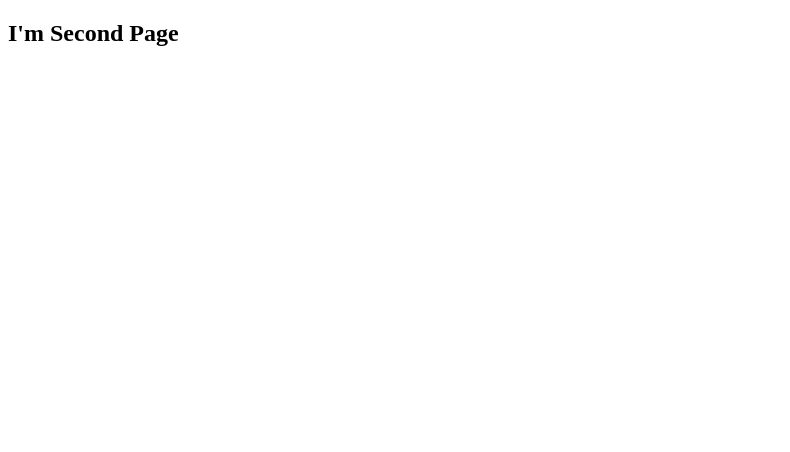
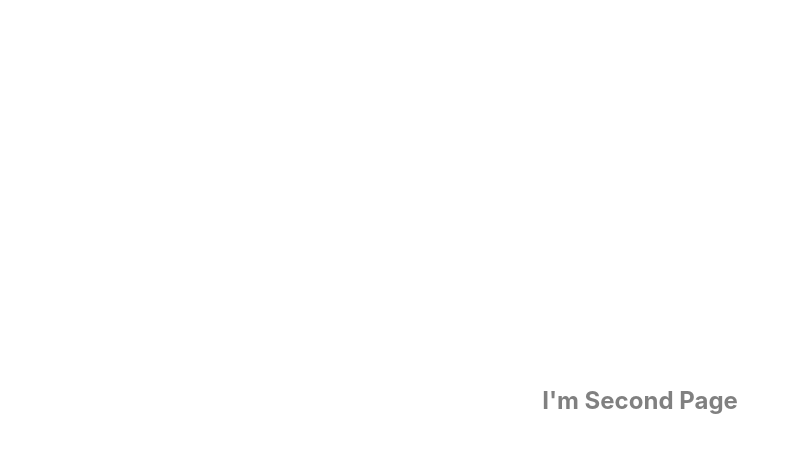
Before and after one commit to Anikets08/LearnNext, a Next.js app: page /nextpage in a window 1280 px wide. Shown: the top 452 px of the page, without its empty margins (0-790 px from the left). Built offline with nearby package versions, Linux system fonts and the light colour scheme.

Commit message:
added component styling

```diff
--- /dev/null
+++ b/pages/_app.tsx
@@ -0,0 +1,7 @@
+import '../styles/globals.css'
+import type { AppProps } from 'next/app'
+
+function MyApp({ Component, pageProps }: AppProps) {
+  return <Component {...pageProps} />
+}
+export default MyApp
--- /dev/null
+++ b/pages/component.module.css
@@ -0,0 +1,8 @@
+.main {
+  height: 100vh;
+  width: 100%;
+  display: flex;
+  justify-content: center;
+  align-items: center;
+  color: grey;
+}
--- a/pages/nextpage.tsx
+++ b/pages/nextpage.tsx
@@ -1,8 +1,8 @@
 import React from 'react'
-
+import styles from './component.module.css'
 const nextpage = () => {
     return (
-        <div>
+        <div className={styles.main}>
             <h2>I'm Second Page</h2>
         </div>
     )
```
